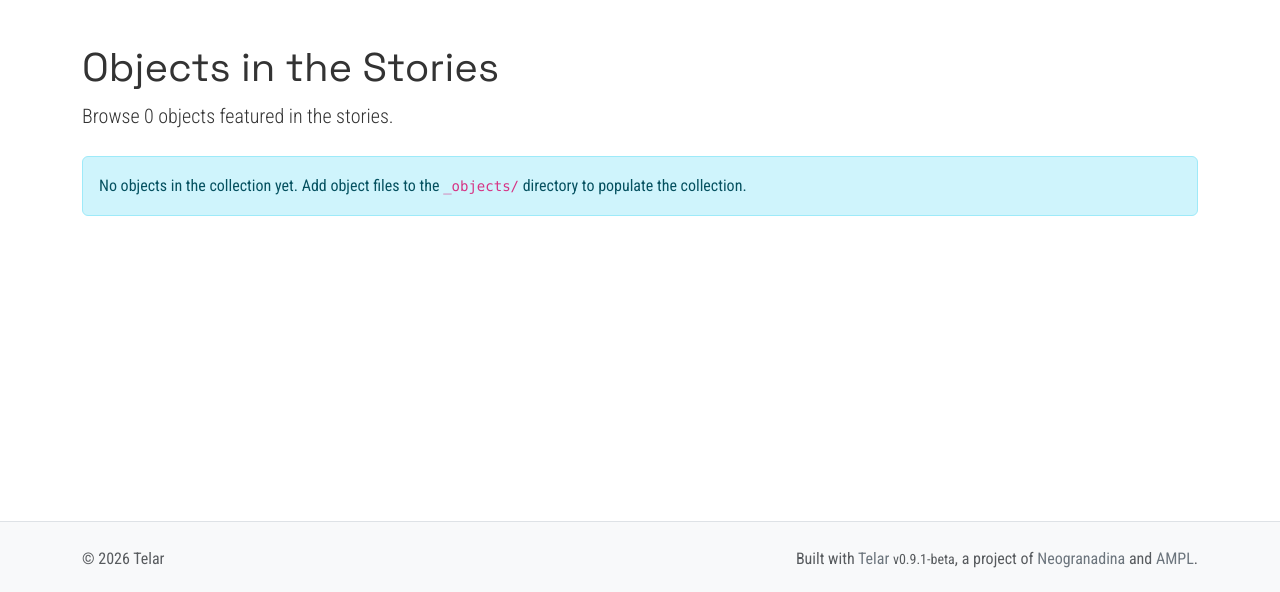
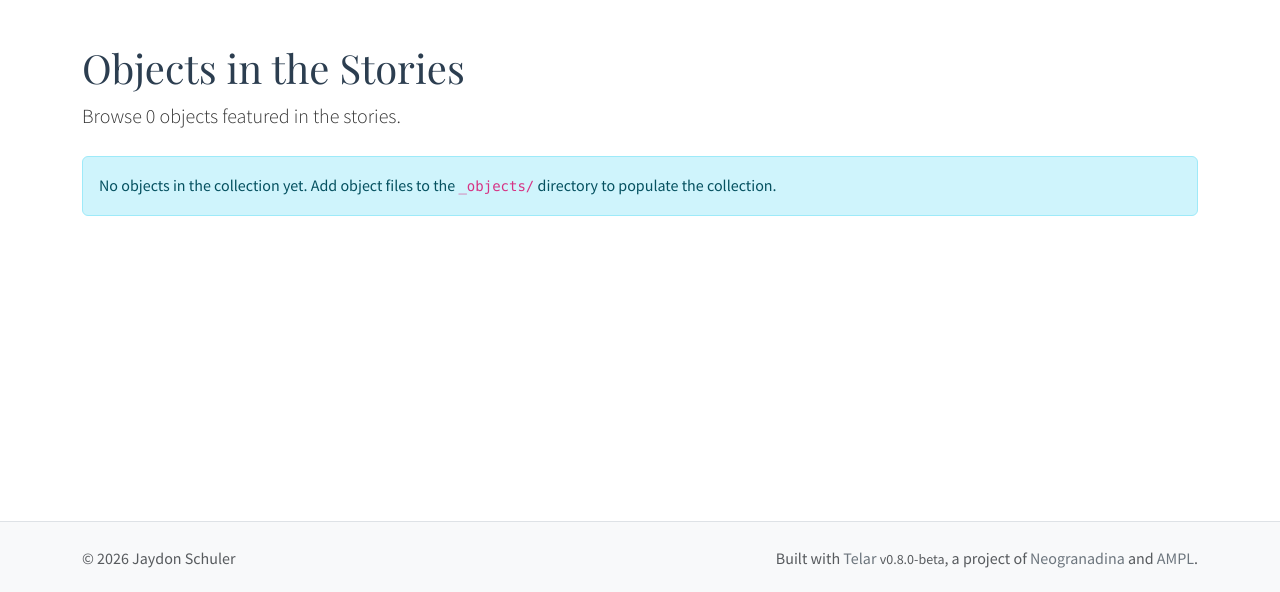
Before and after one commit to jaydon-42/fifth-solvay, a Jekyll site: the page built from pages/objects.md, in a window 1280 px wide, cut to the strip 104-696 px from the top of the page. Built offline with Jekyll 4.4.1, drawn with Linux system fonts in a browser that asks for light colours.

Commit message:
Update _config.yml
Updating config to meet my settings

```diff
--- a/_config.yml
+++ b/_config.yml
@@ -2,50 +2,37 @@
 # https://telar.org
 
 # Site Settings
-title: "Telar"
-description: "Telar (Spanish for 'loom') is a static site generator built on Jekyll that weaves together IIIF images, text, and layered contextual information into interactive digital narrative exhibitions. <a href='https://github.com/UCSB-AMPLab/telar'>Telar</a> is a project of <a href='https://neogranadina.org'>Neogranadina</a> and the Archives, Memory, and Preservation Labs at <a href='https://ampl.clair.ucsb.edu/'>UC Santa Barbara</a> and <a href='https://liberalarts.utexas.edu/history/'>UT Austin</a>."
-url: "https://ampl.clair.ucsb.edu"
-baseurl: "/telar"
-author: ""
-email: ""
-telar_theme: "trama" # Options: trama, paisajes, neogranadina, santa-barbara, austin, or custom
-logo: "" # Path to logo image (optional, max 80px tall, 200-300px wide recommended)
-telar_language: "en" # Options: "en" (English), "es" (Español)
+title: "Fifth Solvay Conference"
+description: ""
+url: "https://jaydon-42.github.io"
+baseurl: "/fifth-solvay"
+author: "Jaydon Schuler"
+telar_theme: "paisajes" # Options: paisajes, neogranadina, santa-barbara, austin, or custom
+logo: ""
+telar_language: "en"
+
+# Google Sheets Integration
+# See https://telar.org/docs/your-data/google-sheets/ for detailed setup instructions.
+google_sheets:
+  enabled: true
+  published_url: "https://docs.google.com/spreadsheets/d/e/2PACX-1vQWeMYrcf5GOWAfWsChl-3X9ocwvGtZMGbjjQ_WbKJBmUVDhuoKobD0AqUKZPeIWRzawEjbtdw8lYsD/pubhtml"
 
 # Story Interface Settings
 story_interface:
-  show_on_homepage: true # Set to false to hide stories section from homepage (stories still accessible via direct URL)
-  show_story_steps: true # Set to false to hide "Step X" overlay in stories
-  show_object_credits: true # Set to true to display object credits badge (bottom-left corner, dismissable)
-  include_demo_content: true # Fetch demo stories from content.telar.org. Switch this off to hide demo stories and their content.
+  show_on_homepage: true
+  show_story_steps: true
+  show_object_credits: true
+  include_demo_content: true # Turn off for production sites
 
 # Collection Interface Settings
 collection_interface:
-  browse_and_search: true # Set to false to disable filtering sidebar and search on objects page
-  show_link_on_homepage: true # Set to false to hide "View the objects" link from homepage
-  show_sample_on_homepage: true # Set to true to show a sample of objects on homepage
-  featured_count: 4 # Number of objects to show on homepage (default 4)
+  browse_and_search: true
+  show_link_on_homepage: true
+  show_sample_on_homepage: true
+  featured_count: 4
 
 # Story Protection (optional)
-# Stories with protected=yes in project.csv will be encrypted.
-# Viewers need this key to unlock protected stories.
-story_key: "test"
-
-# Google Sheets Integration (optional)
-# Manage content via Google Sheets instead of editing CSV files directly.
-# See https://telar.org/docs/your-data/google-sheets/ for detailed setup instructions.
-#
-# Setup:
-# 1. Get the template: Duplicate our template at https://bit.ly/telar-template
-# 2. Publish your sheet: File > Share > Publish to web
-# 3. Paste the published URL below
-# 4. Set enabled: true
-# 5. Commit changes
-#    - If using GitHub Pages: GitHub Actions will automatically discover tab GIDs and fetch CSVs
-#    - If running locally: Run `python3 scripts/fetch_google_sheets.py` before building
-google_sheets:
-  enabled: true
-  published_url: "https://docs.google.com/spreadsheets/d/e/2PACX-1vT9eeRoyQCr1j-1uDaWBm-rgZNXtn9A-mepL0I4dqDTx2-E_6gbVD-8x0DYDVhppiAzrFpd20_9cr3z/pubhtml"
+# story_key: ""
 
 #
 #
@@ -70,7 +57,7 @@
     output: true
     permalink: /:name/
 
-# Collections Directory (a folder where Jekyll and the Telar scripts will put all auto-generated object and story working files)
+# Collections Directory
 collections_dir: _jekyll-files
 
 # Build Settings
@@ -115,8 +102,8 @@
 
 # Telar Settings (version information)
 telar:
-  version: "0.9.1-beta"
-  release_date: "2026-03-05"
+  version: "0.8.0-beta"
+  release_date: "2026-02-05"
 
 # Plugins
 plugins:
@@ -130,29 +117,12 @@
     Access-Control-Allow-Headers: "Content-Type"
 
 # Development & Testing
-# Set to false or remove for production use
 development-features:
-  # Christmas Tree Mode - Displays all warning messages for testing multilingual support
-  # Set to true to light up the site with test warnings (test objects, fake errors, etc.)
   christmas_tree_mode: false
-
-  # Viewer preloading configuration
-  # Controls how story viewers are preloaded for smoother navigation.
-  # Higher values = smoother scrolling but more memory usage.
-  # Lower values = less memory but may show loading shimmer during navigation.
-  # These defaults work well for most sites. Only adjust if experiencing issues.
   viewer_preloading:
-    max_viewer_cards: 10    # Max viewers in memory. Higher = smoother, more memory. (default: 10, max: 15)
-    preload_steps: 6        # Steps to preload ahead. Higher = smoother, more memory. (default: 6)
-    loading_threshold: 5    # Show shimmer on intro if story has >= N viewers. (default: 5)
-    min_ready_viewers: 3    # Hide shimmer when N viewers ready. (default: 3)
-
-  # Skip stories - skips story generation entirely
-  # Objects remain visible and accessible
-  # (Backward compatible: hide_stories also supported)
+    max_viewer_cards: 10
+    preload_steps: 6
+    loading_threshold: 5
+    min_ready_viewers: 3
   skip_stories: false
-
-  # Skip collections - skips both object AND story generation
-  # Use this when building a site with only custom pages (no stories or objects)
-  # (Backward compatible: hide_collections also supported)
   skip_collections: false
```
